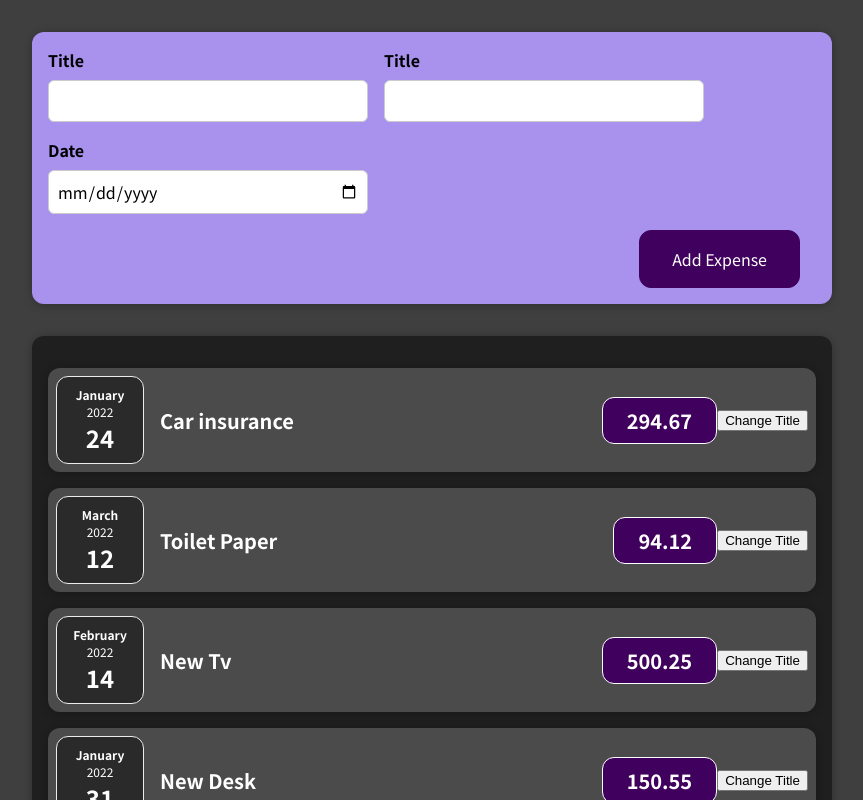
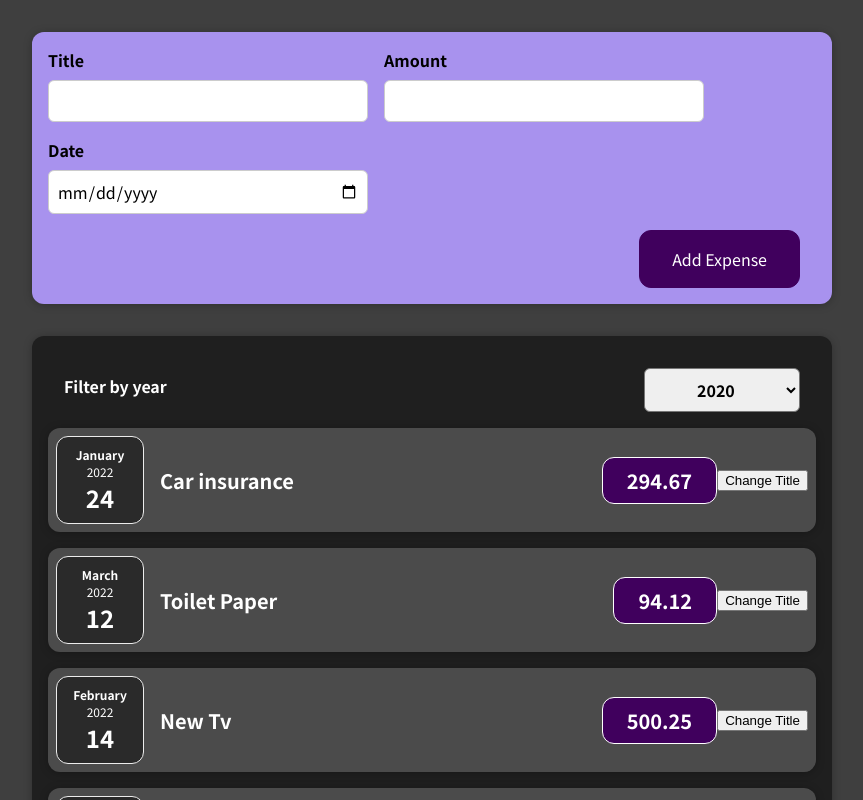
Before and after one commit to Davic15/React-The-Complete-Guide, a React (Create React App) app in the folder section-03/: page / in a window 1280 px wide. Shown: the top 800 px of the page, without its empty margins (208-1071 px from the left). Built offline with nearby package versions, Linux system fonts and the light colour scheme.

Commit message:
Section 04: React State & Working with Events

```diff
--- a/section-03/src/App.js
+++ b/section-03/src/App.js
@@ -35,10 +35,16 @@
       date: new Date(2022, 0, 31)
     }
   ];
+
+  const addExpenseHandler = expense => {
+    console.log('In App.js');
+    console.log(expense)
+  }
+
   //* Send data (props), in the component we can access them with props.title, props.amount, props.date
   return (
     <div>
-      <NewExpense />
+      <NewExpense onAddExpense={addExpenseHandler}/>
       <Expenses items={expenses}/>
     </div>
   );
--- a/section-03/src/components/Expenses/Expenses.js
+++ b/section-03/src/components/Expenses/Expenses.js
@@ -1,10 +1,19 @@
+import React, { useState } from 'react';
 import ExpenseItem from './ExpenseItem';
+import ExpensesFilter from './ExpensesFilter';
 import Card from '../UI/Card';
 import './Expenses.css';
 
 const Expenses = (props) => {
+    const [filteredYear, setFilteredYear] = useState('2020');
+
+    const filterChangeHandler = selectedYear => {
+        setFilteredYear(selectedYear);
+    }
     return (
+        <div>
             <Card className='expenses'>
+                <ExpensesFilter selected={filteredYear} onChangeFilter={filterChangeHandler}/>
                 <ExpenseItem
                     title={props.items[0].title}
                     amount={props.items[0].amount}
@@ -26,6 +35,8 @@
                     date={props.items[3].date}
                 />
             </Card>
+        </div>
+
     );
 }
 
--- /dev/null
+++ b/section-03/src/components/Expenses/ExpensesFilter.css
@@ -0,0 +1,24 @@
+.expenses-filter {
+    color: white;
+    padding: 0 1rem;
+}
+
+.expenses-filter__control {
+    display: flex;
+    width: 100%;
+    align-items: center;
+    justify-content: space-between;
+    margin: 1rem 0;
+}
+
+.expenses-filter label {
+    font-weight: bold;
+    margin-bottom: 0.5rem;
+}
+
+.expenses-filter select {
+    font: inherit;
+    padding: 0.5rem 3rem;
+    font-weight: bold;
+    border-radius: 6px;
+}
--- /dev/null
+++ b/section-03/src/components/Expenses/ExpensesFilter.js
@@ -0,0 +1,26 @@
+import React, { useState }from 'react';
+
+import './ExpensesFilter.css';
+
+const ExpensesFilter = (props) => {
+
+    const dropdownChangeHandler = (event) => {
+        props.onChangeFilter(event.target.value);
+    };
+
+    return (
+        <div className='expenses-filter'>
+            <div className='expenses-filter__control'>
+                <label>Filter by year</label>
+                <select value={props.selected} onChange={dropdownChangeHandler}>
+                    <option value='2022'>2022</option>
+                    <option value='2021'>2021</option>
+                    <option value='2020'>2020</option>
+                    <option value='2019'>2019</option>
+                </select>
+            </div>
+        </div>
+    );
+};
+
+export default ExpensesFilter;
--- a/section-03/src/components/NewExpense/ExpenseForm.js
+++ b/section-03/src/components/NewExpense/ExpenseForm.js
@@ -1,22 +1,78 @@
-import React from "react";
+import React, { useState } from "react";
 import './ExpenseForm.css';
 
 //* three inputs
-const ExpenseForm = () => {
+const ExpenseForm = (props) => {
+    //* Many states
+    const [enteredTitle, setEnteredTitle] = useState('');
+    const [enteredAmount, setEnteredAmount] = useState('');
+    const [enteredDate, setEnteredDate] = useState('');
+
+    //* We can use an object to work with all states of the form tag
+    /*const [userInput, setUserInput] = useState({
+        enteredTitle: '',
+        enteredAmount: '',
+        enteredDate: ''
+    });*/
+
+    const titleChangeHandler = (event) => {
+        setEnteredTitle(event.target.value);
+
+        //* We can save the state of the other key/value pairs.
+        /*setUserInput({
+            ...userInput,
+            enteredTitle: event.target.value
+        });*/
+
+        //* Other way to do it (best way), depending of the previous approach
+        /*setUserInput((prevState) => {
+            return { ...prevState, enteredTitle: event.target.value };
+        });*/
+    }
+    const amountChangeHandler = (event) => {
+        setEnteredAmount(event.target.value);
+        /*setUserInput({
+            ...userInput,
+            enteredAmount: event.target.value
+        });*/
+    }
+    const dateChangeHandler = (event) => {
+        setEnteredDate(event.target.value);
+        /*setUserInput({
+            ...userInput,
+            enteredDate: event.target.value
+        });*/
+    }
+    //* If a button is clicked inside a form it acts like submit
+
+    const submitHandler = (event) => {
+        //* Prevent the request been send.
+        event.preventDefault();
+        const expenseData = {
+            title: enteredTitle,
+            amount: enteredAmount,
+            date: new Date (enteredDate)
+        };
+        props.onSaveExpenseData(expenseData);
+        setEnteredTitle('');
+        setEnteredAmount('');
+        setEnteredDate('');
+    };
+
     return (
-        <form >
+        <form onSubmit={ submitHandler }>
             <div className="new-expense__controls">
                 <div className="new-expense__control">
                     <label>Title</label>
-                    <input type="text" />
+                    <input type="text" value={enteredTitle} onChange={titleChangeHandler}/>
                 </div>
                 <div className="new-expense__control">
-                    <label>Title</label>
-                    <input type="number" min="0.01" step="0.01" />
+                    <label>Amount</label>
+                    <input type="number" value={enteredAmount} min="0.01" step="0.01" onChange={amountChangeHandler}/>
                 </div>
                 <div className="new-expense__control">
                     <label>Date</label>
-                    <input type="date" min="2019-01-01" max="2022-12-31" />
+                    <input type="date" value={enteredDate} min="2019-01-01" max="2022-12-31" onChange={dateChangeHandler} />
                 </div>
             </div>
             <div className="new-expense__actions">
--- a/section-03/src/components/NewExpense/NewExpense.js
+++ b/section-03/src/components/NewExpense/NewExpense.js
@@ -2,10 +2,19 @@
 import ExpenseForm from './ExpenseForm';
 import './NewExpense.css';
 
-const NewExpense = () => {
+const NewExpense = (props) => {
+
+    const saveExpenseDataHandler = (enteredExpenseData) => {
+        const expenseData = {
+            ...enteredExpenseData,
+            id: Math.random().toString()
+        };
+        props.onAddExpense(expenseData);
+    };
+
     return (
         <div className='new-expense'>
-            <ExpenseForm />
+            <ExpenseForm onSaveExpenseData={saveExpenseDataHandler}/>
         </div>
     );
 }
```
Lines whose indentation alone changed are shown as unchanged.
